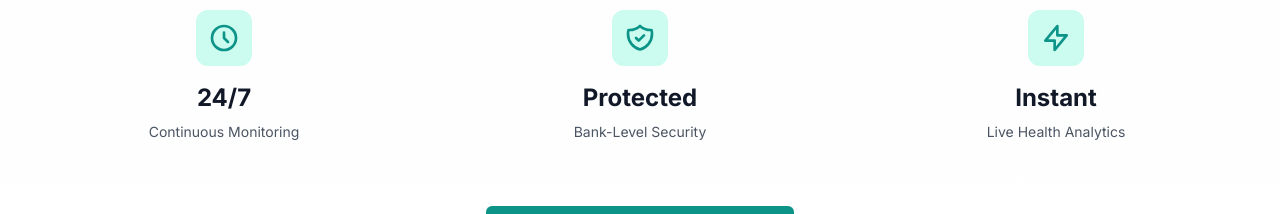
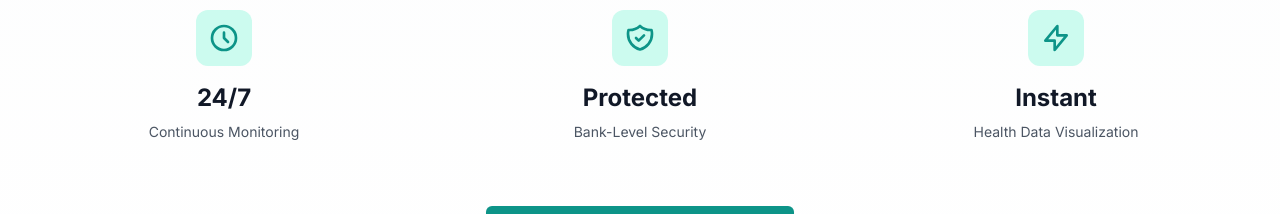
Before and after one commit to xGentuso/Aurava, a Next.js app in the folder Proventa-Landing/: page / in a window 1280 px wide. Shown: the part 2460-2674 px from the top of the page. Built offline with nearby package versions, Linux system fonts and the light colour scheme.

Commit message:
refine: update stats section for regulatory compliance

```diff
--- a/Proventa-Landing/app/components/ComparisonSection.tsx
+++ b/Proventa-Landing/app/components/ComparisonSection.tsx
@@ -199,7 +199,7 @@ export default function ComparisonSection() {
                 <path strokeLinecap="round" strokeLinejoin="round" strokeWidth={2} d="M13 10V3L4 14h7v7l9-11h-7z" />
               </svg>,
               stat: "Instant",
-              label: "Live Health Analytics"
+              label: "Health Data Visualization"
             }
           ].map((item, index) => (
             <motion.div
```
